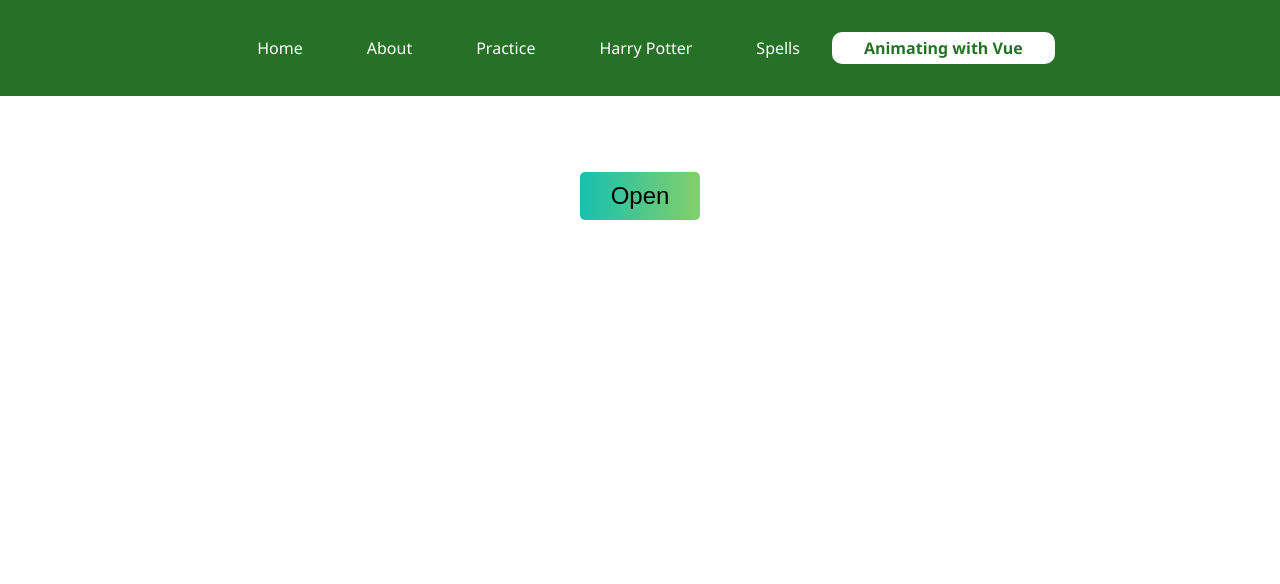
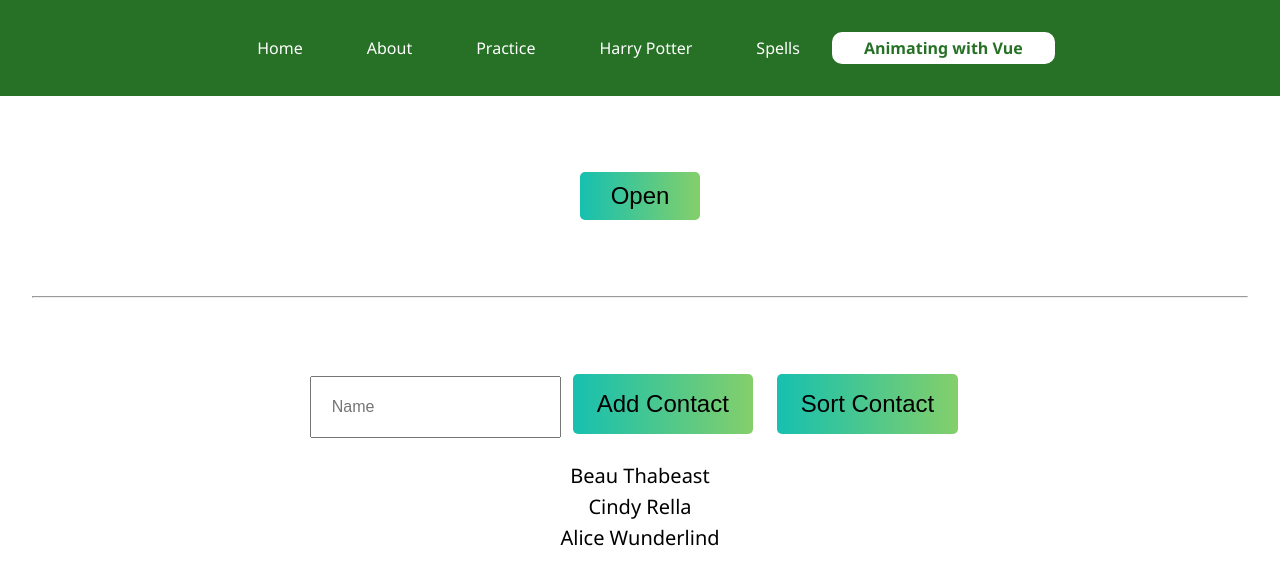
Before and after one commit to szcstamas/vue_harryPotter_animations, a Vue app: page /animations in a window 1280 px wide. Shown: the top 584 px of the page. Built offline with nearby package versions, Linux system fonts and the light colour scheme.

Commit message:
Implementing TransitionGroup component with different animations when adding new item to list + when sorting the list

```diff
--- a/src/App.vue
+++ b/src/App.vue
@@ -119,4 +119,21 @@ main {
   transform: translateX(-50px);
   opacity: 0;
 }
+
+.slide-up-move,
+.slide-up-enter-active,
+.slide-up-leave-active
+{
+  transition: all .5s ease;
+}
+
+.slide-up-enter-from,
+.slide-up-leave-to {
+  transform: translateY(50px);
+  opacity: 0;
+}
+
+.slide-up-leave-active {
+  position: absolute;
+}
 </style>
--- a/src/views/AnimationView.vue
+++ b/src/views/AnimationView.vue
@@ -8,6 +8,20 @@
         </div>
       </transition>
     </div>
+
+    <hr style="margin: 4rem 0;">
+
+    <div class="vue-animate input-container">
+          <input v-model="newContact" placeholder="Name" type="text" />
+          <button @click="addContact">Add Contact</button>
+          <button @click="sortContact">Sort Contact</button>
+
+          <TransitionGroup class="vue-animated-input-container" name="slide-up" tag="ul" appear>
+            <li v-for="(contact, index) in contacts" :key="index">
+              {{ contact }}
+            </li>
+          </TransitionGroup>
+    </div>
   </section>
 </template>
 
@@ -16,6 +30,8 @@ export default {
   data() {
     return {
       isOpen: false,
+      newContact: "",
+      contacts: ["Beau Thabeast", "Cindy Rella", "Alice Wunderlind"],
     };
   },
 
@@ -23,11 +39,22 @@ export default {
     toggleModal() {
       this.isOpen = !this.isOpen;
     },
+    addContact() {
+      this.contacts.push(this.newContact);
+      this.newContact = "";
+    },
+    sortContact() {
+      this.contacts.sort()
+    }
   },
 };
 </script>
 
 <style>
+.vue-animated-input-container {
+  position: relative;
+}
+
 .vue-animate {
   text-align: center;
 }
@@ -53,4 +80,35 @@ button {
   border-radius: 2%;
   background-color: #e0e0e0;
 }
+
+.input-container {
+  margin-top: 3em;
+}
+
+.input-container :is(button) {
+  width: auto;
+  height: auto;
+  padding: 1rem 1.5rem;
+}
+
+.input-container :is(input) {
+  padding: 1.25rem;
+  font-size: 1rem;
+}
+
+.input-container :is(input)::placeholder {
+  font-size: 1rem;
+}
+
+ul {
+  list-style: none;
+  width: auto;
+  margin: 1rem auto auto auto;
+  text-align: center;
+}
+
+ul li {
+  font-size: 1.25rem;
+  margin: .25rem;
+}
 </style>
```
